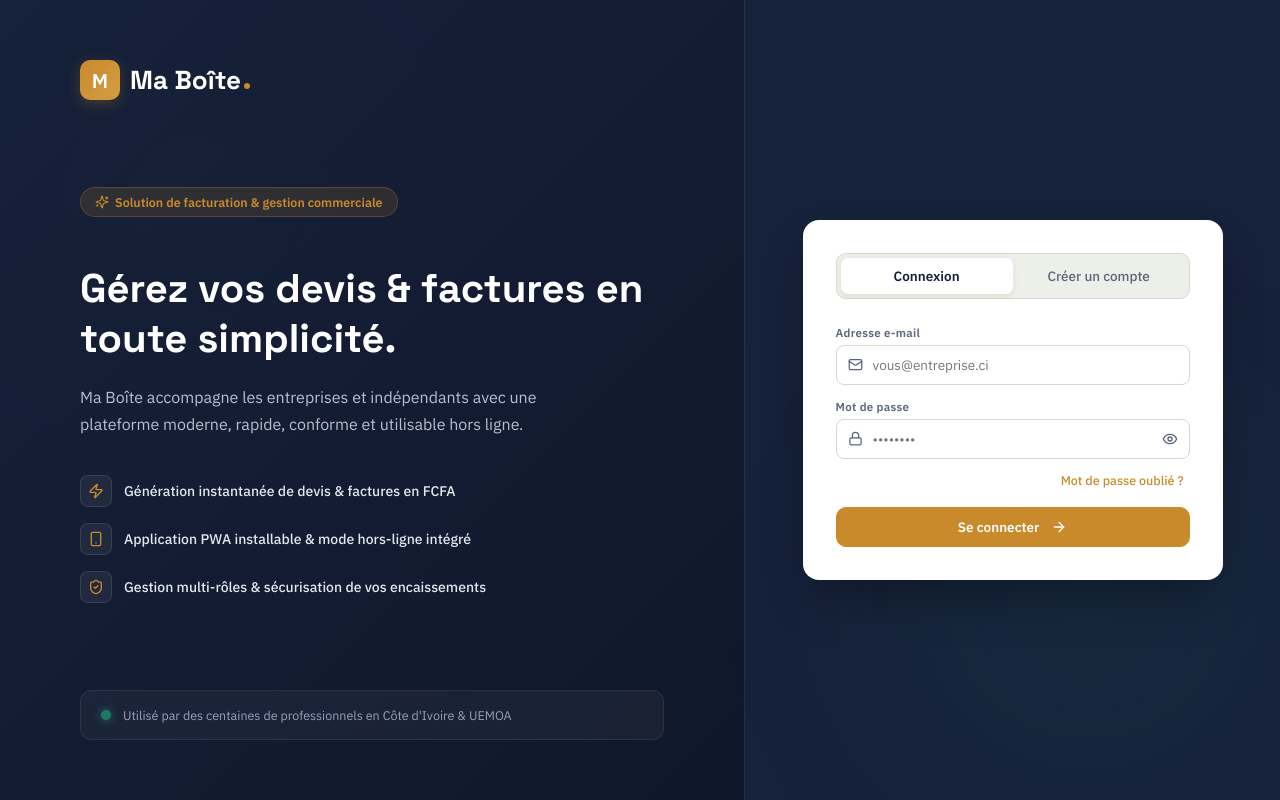
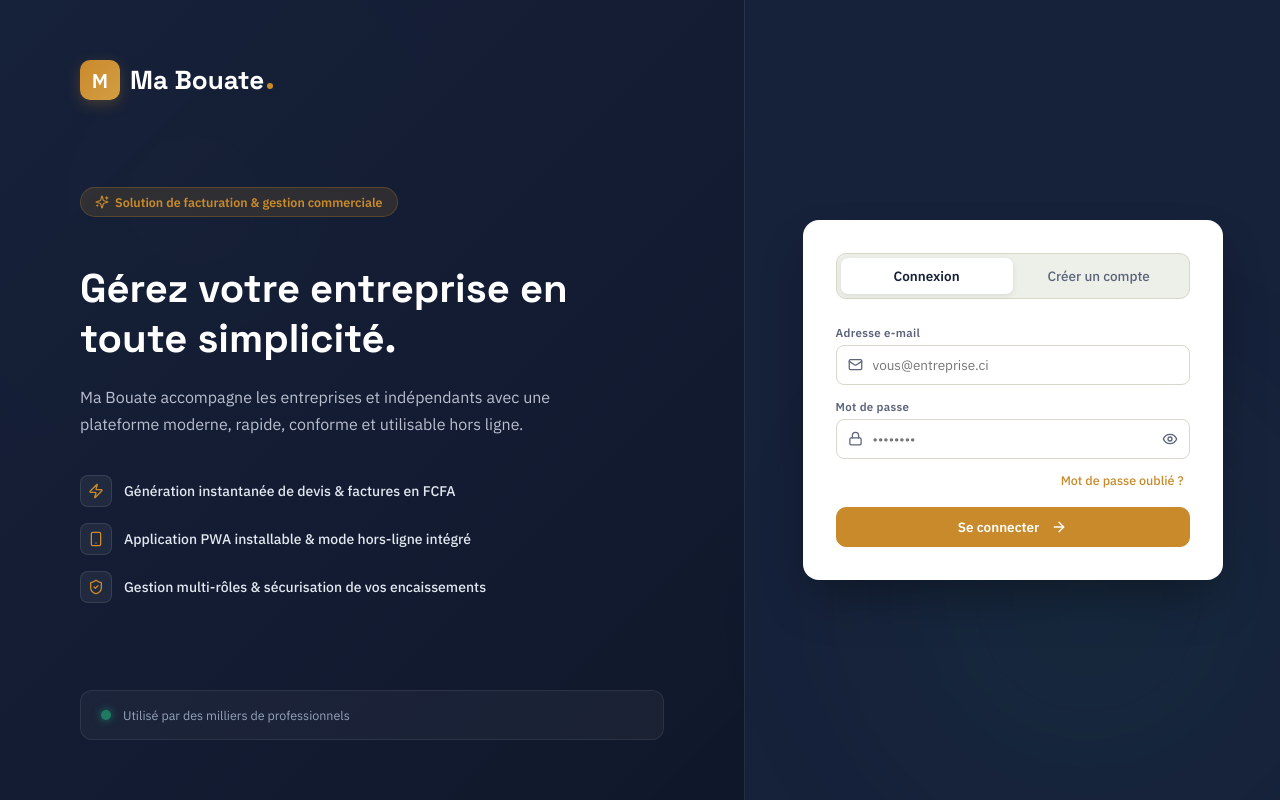
Before and after one commit to Artemis-coder/-facturo, a React (Vite) app: page / in a window 1280 px wide. Built offline with nearby package versions, Linux system fonts and the light colour scheme; no server answers; the HTML template or start-up script is replaced by a standard one.

Commit message:
fix: rename application to Ma Bouate as requested

```diff
--- a/index.html
+++ b/index.html
@@ -3,7 +3,7 @@
   <head>
     <meta charset="UTF-8" />
     <meta name="viewport" content="width=device-width, initial-scale=1.0, viewport-fit=cover" />
-    <title>Ma Boîte — Gestion commerciale & facturation</title>
+    <title>Ma Bouate — Gestion commerciale & facturation</title>
     <meta name="description" content="Devis, factures, clients et paiements — gestion commerciale pensée pour la Côte d'Ivoire et l'UEMOA." />
 
     <meta name="theme-color" content="#16213A" />
@@ -14,7 +14,7 @@
     <!-- Installation en plein écran sur iOS (Safari n'utilise pas le manifest pour ça) -->
     <meta name="apple-mobile-web-app-capable" content="yes" />
     <meta name="apple-mobile-web-app-status-bar-style" content="black-translucent" />
-    <meta name="apple-mobile-web-app-title" content="Ma Boîte" />
+    <meta name="apple-mobile-web-app-title" content="Ma Bouate" />
   </head>
   <body>
     <div id="root"></div>
--- a/src/components/Login.jsx
+++ b/src/components/Login.jsx
@@ -77,7 +77,7 @@ export function Login({ onSignIn, onSignUp }) {
       }}>
         <div style={{ width: 440, maxWidth: "100%" }}>
           <div style={{ display: "flex", alignItems: "baseline", gap: 4, marginBottom: 28, justifyContent: "center" }}>
-            <span style={{ fontFamily: "'Space Grotesk', sans-serif", fontSize: 32, color: "#fff", fontWeight: 700, letterSpacing: "-0.5px" }}>Ma Boîte</span>
+            <span style={{ fontFamily: "'Space Grotesk', sans-serif", fontSize: 32, color: "#fff", fontWeight: 700, letterSpacing: "-0.5px" }}>Ma Bouate</span>
             <span style={{ width: 8, height: 8, borderRadius: "50%", background: T.gold, display: "inline-block", boxShadow: `0 0 12px ${T.gold}` }} />
           </div>
           <Card style={{
@@ -190,7 +190,7 @@ export function Login({ onSignIn, onSignUp }) {
               M
             </div>
             <div style={{ display: "flex", alignItems: "baseline", gap: 3 }}>
-              <span style={{ fontFamily: "'Space Grotesk', sans-serif", fontSize: 26, color: "#fff", fontWeight: 700 }}>Ma Boîte</span>
+              <span style={{ fontFamily: "'Space Grotesk', sans-serif", fontSize: 26, color: "#fff", fontWeight: 700 }}>Ma Bouate</span>
               <span style={{ width: 6, height: 6, borderRadius: "50%", background: T.gold }} />
             </div>
           </div>
@@ -213,10 +213,10 @@ export function Login({ onSignIn, onSignUp }) {
               color: "#fff",
               marginBottom: 20
             }}>
-              Gérez vos devis & factures en toute simplicité.
+              Gérez votre entreprise en toute simplicité.
             </h1>
             <p style={{ fontSize: 16, color: "#B9BFCF", lineHeight: 1.7, maxWidth: 500, marginBottom: 36 }}>
-              Ma Boîte accompagne les entreprises et indépendants avec une plateforme moderne, rapide, conforme et utilisable hors ligne.
+              Ma Bouate accompagne les entreprises et indépendants avec une plateforme moderne, rapide, conforme et utilisable hors ligne.
             </p>
 
             {/* Feature checklist */}
@@ -254,7 +254,7 @@ export function Login({ onSignIn, onSignUp }) {
           }}>
             <div style={{ width: 10, height: 10, borderRadius: "50%", background: T.teal, boxShadow: `0 0 8px ${T.teal}` }} />
             <span style={{ fontSize: 12.5, color: "#94A3B8" }}>
-              Utilisé par des centaines de professionnels en Côte d'Ivoire & UEMOA
+              Utilisé par des milliers de professionnels
             </span>
           </div>
         </div>
@@ -279,7 +279,7 @@ export function Login({ onSignIn, onSignUp }) {
               }}>
                 M
               </div>
-              <span style={{ fontFamily: "'Space Grotesk', sans-serif", fontSize: 24, color: "#fff", fontWeight: 700 }}>Ma Boîte</span>
+              <span style={{ fontFamily: "'Space Grotesk', sans-serif", fontSize: 24, color: "#fff", fontWeight: 700 }}>Ma Bouate</span>
             </div>
 
             <Card style={{
@@ -500,7 +500,7 @@ export function Login({ onSignIn, onSignUp }) {
                   transition: "all 0.2s ease"
                 }}
               >
-                <Download size={15} /> Installer Ma Boîte sur cet appareil
+                <Download size={15} /> Installer Ma Bouate sur cet appareil
               </div>
             )}
           </div>
--- a/src/components/Shell.jsx
+++ b/src/components/Shell.jsx
@@ -37,7 +37,7 @@ export function Shell({ view, setView, onLogout, children, entreprise, role, amo
       <aside className={"app-sidebar" + (navOpen ? " open" : "")} style={{ width: 232, background: T.ink, color: "#fff", display: "flex", flexDirection: "column", flexShrink: 0 }}>
         <div style={{ padding: "22px 20px", display: "flex", alignItems: "center", justifyContent: "space-between" }}>
           <div style={{ display: "flex", alignItems: "baseline", gap: 3 }}>
-            <span style={{ fontFamily: "'Space Grotesk', sans-serif", fontSize: 20, fontWeight: 600 }}>Ma Boîte</span>
+            <span style={{ fontFamily: "'Space Grotesk', sans-serif", fontSize: 20, fontWeight: 600 }}>Ma Bouate</span>
             <span style={{ width: 5, height: 5, background: T.gold, display: "inline-block" }} />
           </div>
           <button className="nav-close-btn" onClick={() => setNavOpen(false)} style={{ background: "none", border: "none", color: "#B9BFCF", cursor: "pointer", display: "none" }}><X size={20} /></button>
@@ -84,7 +84,7 @@ export function Shell({ view, setView, onLogout, children, entreprise, role, amo
                 </span>
               </div>
               <p style={{ fontSize: 11.5, color: "#B9BFCF", lineHeight: 1.4, margin: 0 }}>
-                Accédez à Ma Boîte en un clic directement depuis votre écran d'accueil, même hors ligne.
+                Accédez à Ma Bouate en un clic directement depuis votre écran d'accueil, même hors ligne.
               </p>
               <button
                 onClick={() => {
@@ -178,7 +178,7 @@ export function Shell({ view, setView, onLogout, children, entreprise, role, amo
       {confirmingLogout && (
         <Modal title="Se déconnecter ?" onClose={() => setConfirmingLogout(false)}>
           <p style={{ fontSize: 13, color: T.inkSoft, lineHeight: 1.7, marginBottom: 20 }}>
-            Vous allez être déconnecté de Ma Boîte. Vos données restent enregistrées et
+            Vous allez être déconnecté de Ma Bouate. Vos données restent enregistrées et
             vous pourrez vous reconnecter à tout moment avec votre e-mail et votre mot de passe.
           </p>
           <div style={{ display: "flex", gap: 10, flexWrap: "wrap" }}>
@@ -191,7 +191,7 @@ export function Shell({ view, setView, onLogout, children, entreprise, role, amo
       {showInstallModal && (
         <Modal title="Processus d'installation" onClose={() => setShowInstallModal(false)}>
           <p style={{ fontSize: 13, color: T.inkSoft, lineHeight: 1.6, marginBottom: 16 }}>
-            Installez l'application Ma Boîte sur votre ordinateur ou votre smartphone pour un accès direct en un clic, même hors ligne.
+            Installez l'application Ma Bouate sur votre ordinateur ou votre smartphone pour un accès direct en un clic, même hors ligne.
           </p>
 
           <div style={{ background: T.bg, padding: 14, borderRadius: 10, marginBottom: 20 }}>
--- a/src/components/Users.jsx
+++ b/src/components/Users.jsx
@@ -17,7 +17,7 @@ const APP_URL = typeof window !== "undefined" ? window.location.origin : "https:
 
 function buildMessage(entrepriseNom, email, role) {
   return (
-    `Bonjour ! Vous êtes invité(e) à rejoindre "${entrepriseNom}" sur Ma Boîte, ` +
+    `Bonjour ! Vous êtes invité(e) à rejoindre "${entrepriseNom}" sur Ma Bouate, ` +
     `avec le rôle ${ROLE_LABELS[role]}.\n\n` +
     `Un e-mail avec un lien de connexion vient de vous être envoyé à ${email} — ` +
     `il vous suffit de cliquer dessus pour rejoindre l'équipe automatiquement.\n\n` +
--- a/vite.config.js
+++ b/vite.config.js
@@ -9,8 +9,8 @@ export default defineConfig({
       registerType: "autoUpdate",
       includeAssets: ["icons/favicon-16.png", "icons/favicon-32.png", "icons/apple-touch-icon.png"],
       manifest: {
-        name: "Ma Boîte — Gestion commerciale & facturation",
-        short_name: "Ma Boîte",
+        name: "Ma Bouate — Gestion commerciale & facturation",
+        short_name: "Ma Bouate",
         description: "Devis, factures, clients et paiements — gestion commerciale pensée pour la Côte d'Ivoire et l'UEMOA.",
         lang: "fr",
         start_url: "/",
```
Also changed, not shown: src/lib/documentPdf.js, src/lib/exports.js.
